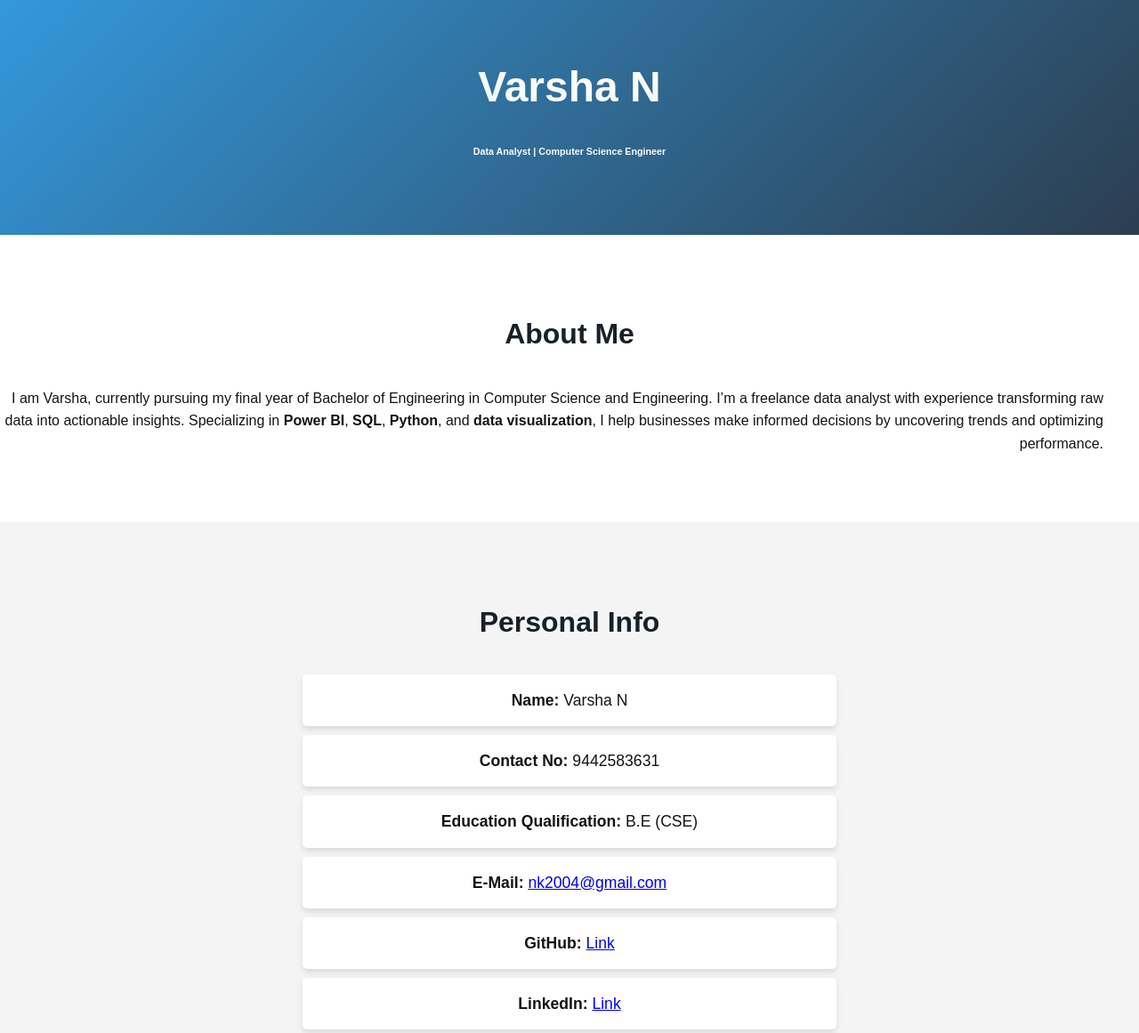
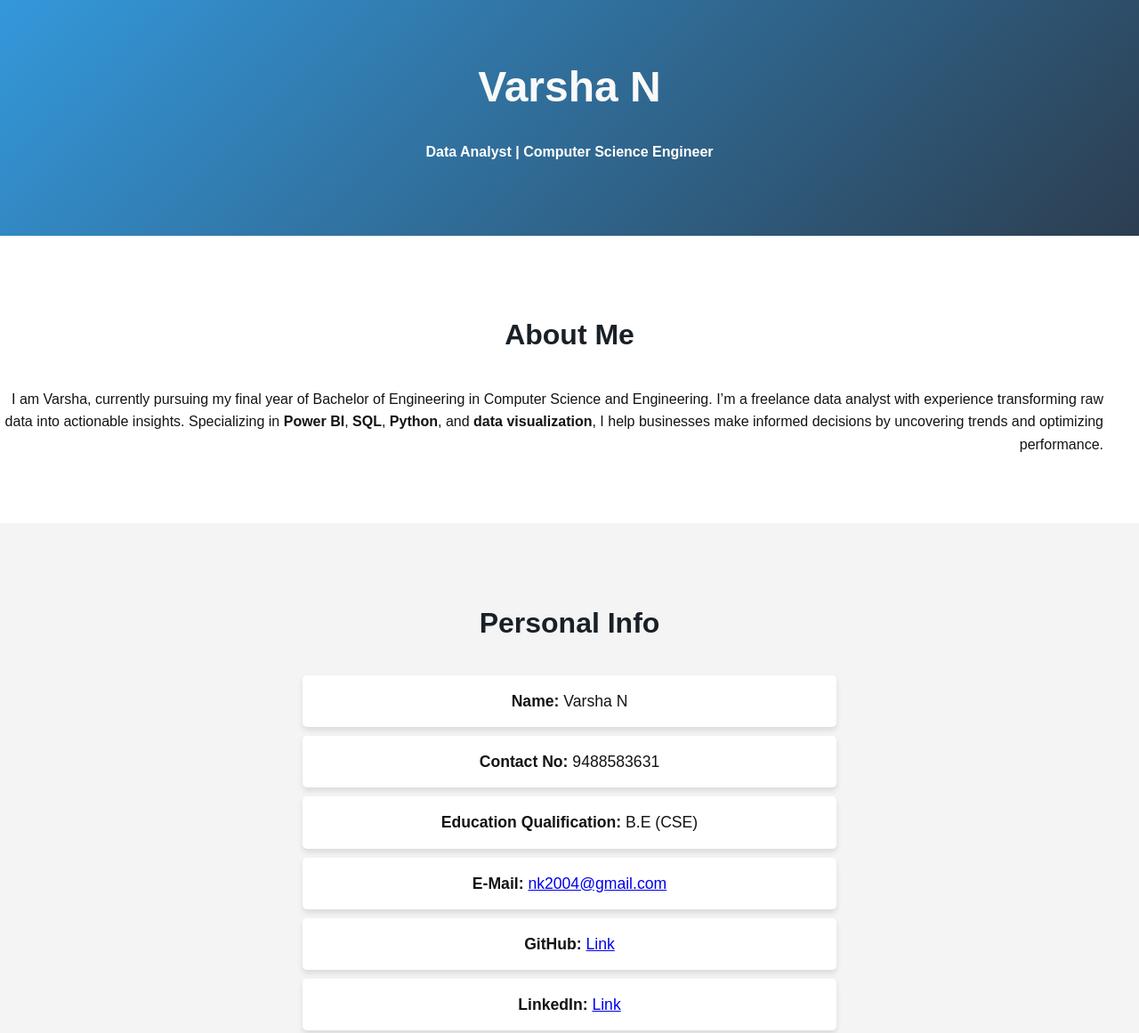
Before and after one commit to Varsha2110/portfolio, a plain HTML site: page index.html in a window 1280 px wide. Shown: the top 1161 px of the page at 89% size. Drawn offline with Linux system fonts and the light colour scheme.

Commit message:
index.html

```diff
--- a/index.html
+++ b/index.html
@@ -9,7 +9,7 @@
     <header>
         <div class="container">
             <h1>Varsha N</h1>
-            <h6>Data Analyst | Computer Science Engineer</h6>
+            <h4>Data Analyst | Computer Science Engineer</h4>
         </div>
     </header>
 
@@ -30,9 +30,9 @@
             <h2>Personal Info</h2>
             <ul>
                 <li><strong>Name:</strong> Varsha N</li>
-                <li><strong>Contact No:</strong> 9442583631</li>
+                <li><strong>Contact No:</strong> 9488583631</li>
                 <li><strong>Education Qualification:</strong> B.E (CSE)</li>
-                <li><strong>E-Mail:</strong> <a href="mailto:nk2004@gmail.com">nk2004@gmail.com</a></li>
+                <li><strong>E-Mail:</strong> <a href="mailto:nk2509194@gmail.com">nk2004@gmail.com</a></li>
                 <li><strong>GitHub:</strong> <a href="https://github.com/Varsha2110/java" target="_blank">Link</a></li>
                 <li><strong>LinkedIn:</strong> <a href="https://www.linkedin.com/in/varsha-n-4b2023258" target="_blank">Link</a></li>
             </ul>
```
